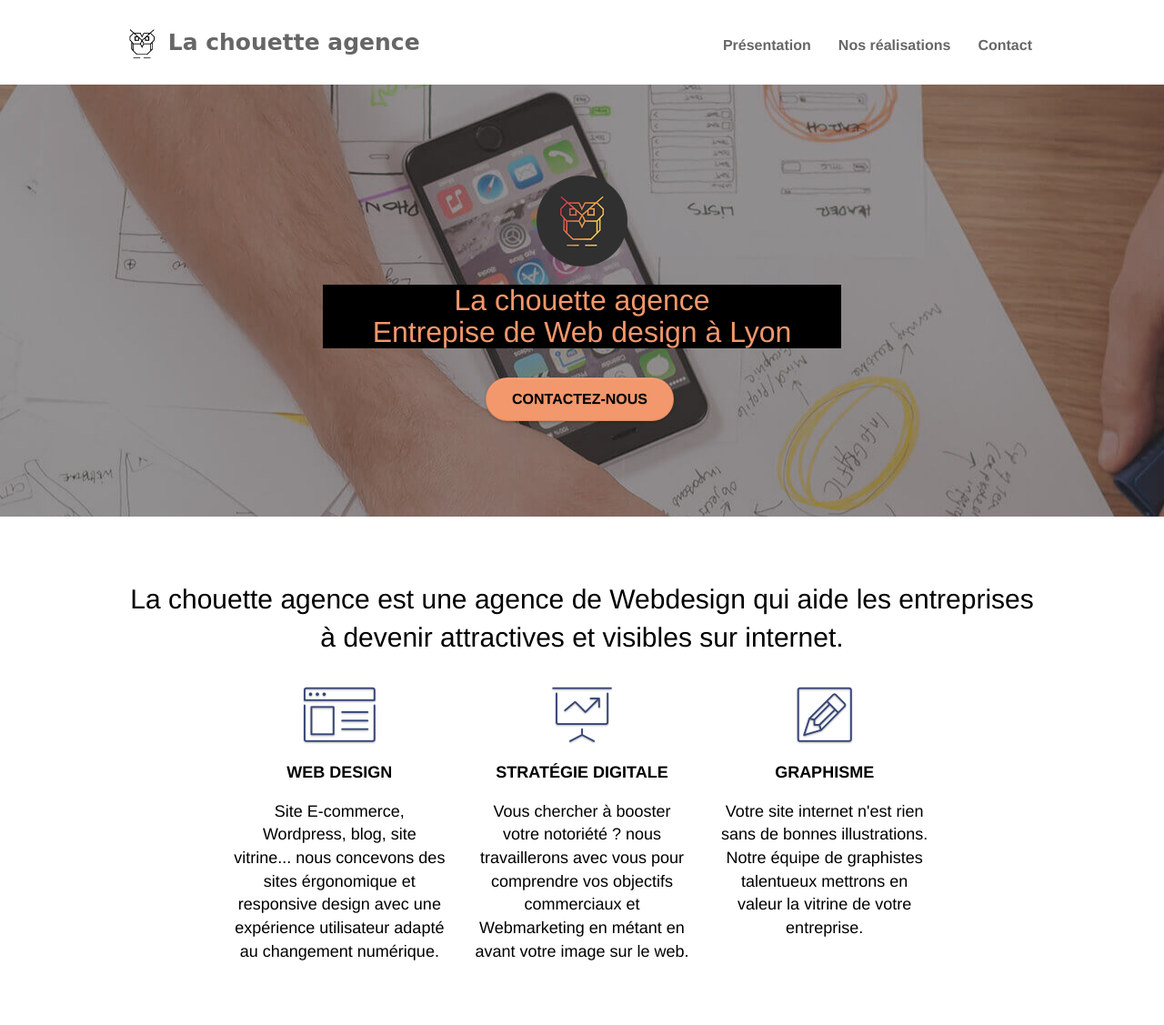
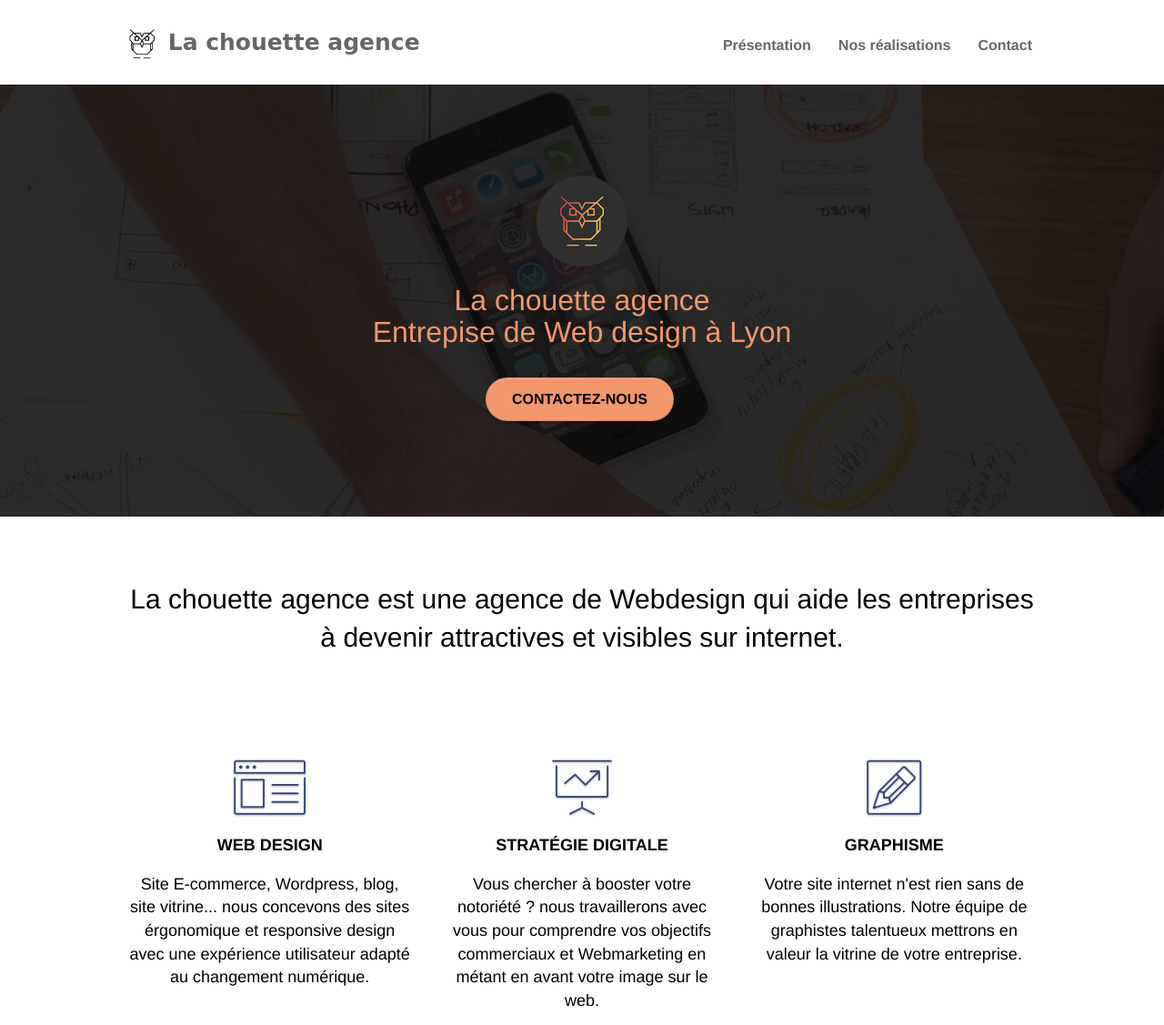
Before and after one commit to AdrienBriaux/Projet_4, a plain HTML site: page index.html in a window 1280 px wide. Shown: the top 1127 px of the page at 91% size. Drawn offline with Linux system fonts and the light colour scheme.

Commit message:
background h1 ok

```diff
--- a/index.html
+++ b/index.html
@@ -102,7 +102,7 @@
 		<!-- bloc-1-presentation -->
 		<main>
 			<section
-				class="bloc bgc-dark-slate-blue bg-banniere d-bloc bg-t-edge bloc-bg-texture texture-paper b-parallax"
+				class="bloc bg-banniere d-bloc bg-t-edge bloc-bg-texture texture-paper b-parallax black-filter"
 				id="bloc-1-hero">
 				<div class="container bloc-lg">
 					<div class="row tight-width-whitespace">
@@ -110,7 +110,7 @@
 							<img src="img/logo.png" class="center-block image-resize-mode" width="100"
 								alt="Logo de La chouette agence en forme de chouette" />
 							<!--Placement des mots clé dans le titre principal-->
-							<h1 class="text-center hero-bloc-text tc-orange black-background">
+							<h1 class="text-center hero-bloc-text tc-orange">
 								La chouette agence <br> Entrepise de Web design à Lyon
 							</h1>
 							<div class="text-center">
@@ -135,7 +135,7 @@
 							<!--end-->
 						</div>
 					</div>
-					<div class="row voffset-lg med-width-whitespace">
+					<div class="row voffset-lg ">
 						<div class="col-sm-4">
 							<div class="text-center">
 								<span class="et-icon-browser sm-shadow icon-dark-slate-blue icons icon-lg"></span>
--- a/style.css
+++ b/style.css
@@ -777,7 +777,7 @@ h4 {
 
 .portfolio-row {
     padding-bottom: 44px;
-    margin-top   : 50px;
+    margin-top    : 50px;
 }
 
 .avatar {
@@ -800,10 +800,6 @@ h4 {
 
 .bgc-white {
     background-color: #FFFFFF;
-}
-
-.bgc-dark-slate-blue {
-    background-color: #364577;
 }
 
 .bgc-atomic-tangerine {
@@ -857,8 +853,11 @@ h4 {
     background-image: url("https://raw.githubusercontent.com/AdrienBriaux/Projet_4/master/img/la-chouette-agence-banniere.jpg");
 }
 
-.bg-presentation {
-    background-image: url("https://raw.githubusercontent.com/AdrienBriaux/Projet_4/master/img/image-de-presentation.jpg");
+.bg-presentation,
+.black-filter {
+
+    background-color: #000000;
+    background-image: linear-gradient(rgba(0, 0, 0, 0.7), rgba(0, 0, 0, 0.7)), url(https://raw.githubusercontent.com/AdrienBriaux/Projet_4/master/img/la-chouette-agence-banniere.jpg);
 }
 
 .tc-orange {
@@ -939,7 +938,7 @@ h4 {
         background-image: none;
     }
 
-    .bg-presentation{
+    .bg-presentation {
         background-image: none;
     }
 
@@ -947,7 +946,7 @@ h4 {
         background: none;
     }
 
-    .bg-dots-bg{
+    .bg-dots-bg {
         background-image: none;
     }
 
```
